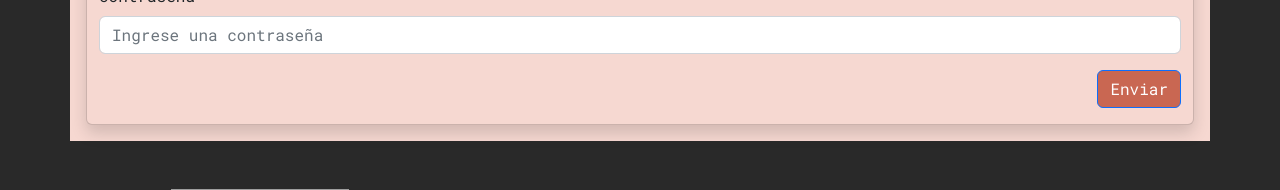
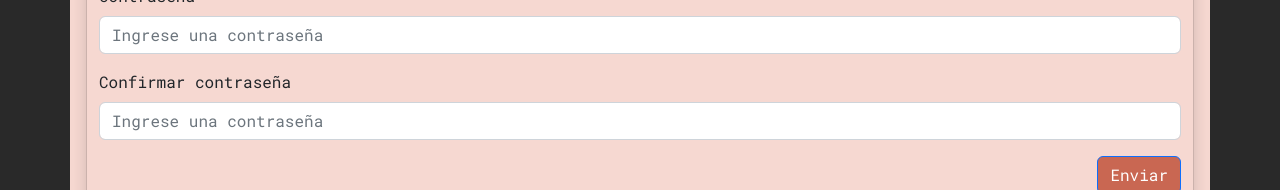
Before and after one commit to 22AGabriel/PF-Restaurante, a React (Create React App) app: page /registro in a window 1280 px wide. Shown: the part 517-707 px from the top of the page. Built offline with nearby package versions, Linux system fonts and the light colour scheme; grey boxes are pictures that could not be loaded.

Commit message:
se realiza form de registro

```diff
--- a/src/components/views/Registro.jsx
+++ b/src/components/views/Registro.jsx
@@ -36,6 +36,13 @@ const Registro = () => {
                 placeholder="Ingrese una contraseña"
               />
             </Form.Group>
+            <Form.Group className="mb-3" controlId="formPassword">
+              <Form.Label>Confirmar contraseña</Form.Label>
+              <Form.Control
+                type="password"
+                placeholder="Ingrese una contraseña"
+              />
+            </Form.Group>
             <div className="d-flex justify-content-end">
               {" "}
               <Button className="bg-rojo2 " type="submit">
```
